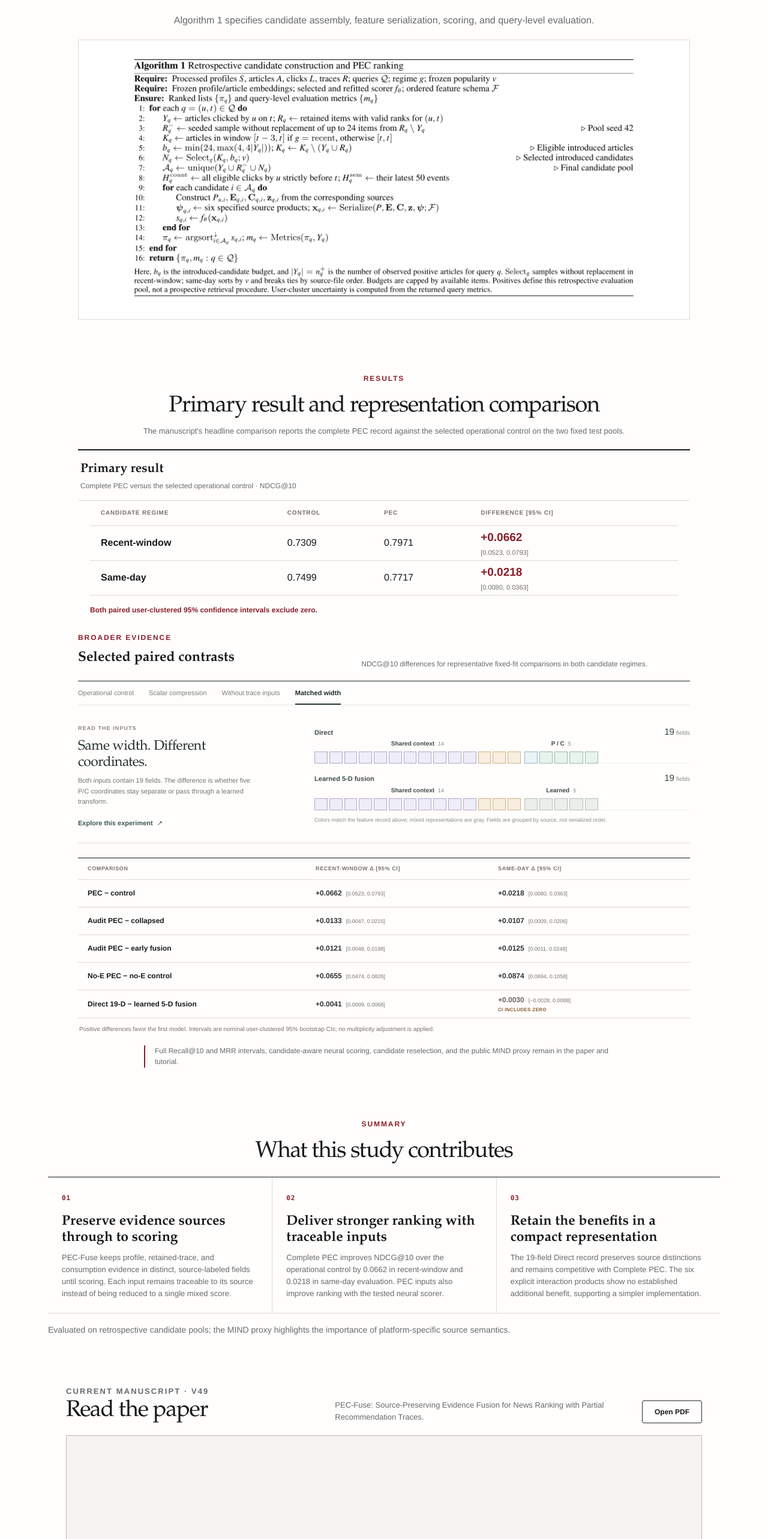
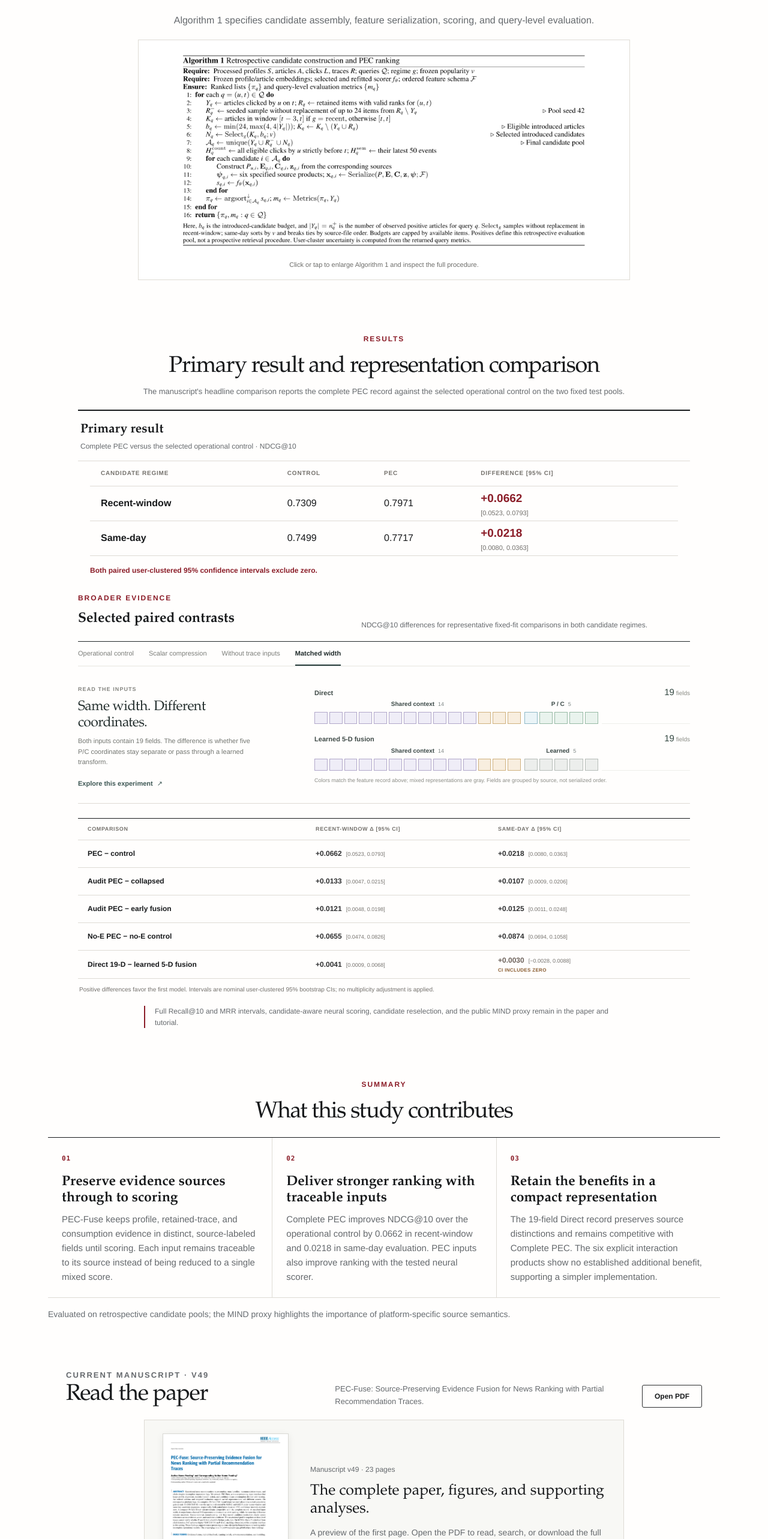
Before and after one commit to WoojinPark-Jay/pec-fuse-ranking, a React (Vite) app in the folder tutorial/: page / in a window 1280 px wide. Shown: the part 2057-4623 px from the top of the page at 60% size. Built offline with nearby package versions, Linux system fonts and the light colour scheme.

Commit message:
Improve page proportions, figure enlargement and manuscript preview

```diff
--- a/tutorial/src/project-home.css
+++ b/tutorial/src/project-home.css
@@ -215,8 +215,10 @@ body { margin: 0; background: var(--paper); color: var(--ink); }
 .algorithm-intro { max-width: 720px; margin: 38px auto 18px; text-align: center; }
 .algorithm-intro h3 { margin: 0; font-family: "Iowan Old Style", "Palatino Linotype", Georgia, serif; font-size: 26px; font-weight: 500; }
 .algorithm-intro p:not(.section-kicker) { color: var(--muted); }
-.algorithm-figure { overflow-x: auto; padding: 20px; border: 1px solid var(--line); background: #fff; }
-.algorithm-figure img { min-width: 820px; width: 100%; }
+.algorithm-figure { max-width: 820px; margin: 0 auto; padding: 16px; border: 1px solid var(--line); background: #fff; }
+.algorithm-figure img { min-width: 0; width: 100%; }
+.algorithm-figure figcaption { text-align: center; }
+.figure-zoom-hint { margin: 0; padding: 8px 16px 0; color: var(--muted); font-size: 13px; }
 
 .results-section { max-width: 1180px; }
 .result-block { max-width: 1020px; margin: 20px auto 0; border-top: 2px solid var(--ink); }
@@ -237,6 +239,8 @@ body { margin: 0; background: var(--paper); color: var(--ink); }
 .contrast-heading h3 { margin: 0; font-family: "Iowan Old Style", "Palatino Linotype", Georgia, serif; font-size: 23px; font-weight: 600; }
 .contrast-heading > p { margin: 0; color: var(--muted); font-size: 12px; line-height: 1.55; }
 .contrast-table { border-top: 1px solid var(--ink); border-bottom: 1px solid var(--line); }
+.contrast-table:focus-visible { outline: 2px solid #1d6077; outline-offset: 4px; }
+.mobile-scroll-hint { display: none; }
 .contrast-row { display: grid; grid-template-columns: 1.25fr 1fr 1fr; align-items: center; min-height: 46px; padding: 0 16px; border-bottom: 1px solid var(--line); }
 .contrast-row:last-child { border-bottom: 0; }
 .contrast-row > strong { font-size: 12px; font-weight: 700; }
@@ -249,8 +253,9 @@ body { margin: 0; background: var(--paper); color: var(--ink); }
 .results-note { max-width: 800px; margin: 20px auto 0; padding-left: 16px; border-left: 2px solid var(--ku-crimson); color: var(--muted); font-size: 12px; line-height: 1.55; }
 @media(max-width:680px) {
   .contrast-heading { grid-template-columns: 1fr; gap: 8px; }
-  .contrast-table { overflow-x: auto; }
-  .contrast-row { grid-template-columns: 190px 155px 155px; min-width: 500px; padding: 0 10px; }
+  .contrast-table { overflow-x: auto; overscroll-behavior-x: contain; }
+  .mobile-scroll-hint { display: block; margin: 12px 0 8px; color: var(--muted); font-size: 12px; line-height: 1.5; }
+  .contrast-row { grid-template-columns: 190px 155px 155px; min-width: 520px; padding: 0 10px; }
 }
 
 .takeaways-section { max-width: 1180px; margin: 0 auto; padding: 40px 30px 42px; border-top: 0; }
@@ -259,7 +264,7 @@ body { margin: 0; background: var(--paper); color: var(--ink); }
 .takeaway-grid article + article { border-left: 1px solid var(--line); }
 .takeaway-grid article > span { color: var(--ku-crimson); font-family: "SFMono-Regular", Consolas, monospace; font-size: 11px; font-weight: 700; letter-spacing: .08em; }
 .takeaway-grid h3 { margin: 13px 0 9px; font-family: "Iowan Old Style", "Palatino Linotype", Georgia, serif; font-size: 23px; font-weight: 600; line-height: 1.2; }
-.takeaway-grid p { margin: 0; color: var(--muted); font-size: 13px; line-height: 1.55; }
+.takeaway-grid p { margin: 0; color: var(--muted); font-size: 15px; line-height: 1.6; }
 
 .demo-section {
   max-width: 900px;
@@ -329,8 +334,14 @@ body { margin: 0; background: var(--paper); color: var(--ink); }
 .manuscript-section { max-width: 1120px; padding-top: 38px; padding-bottom: 38px; }
 .manuscript-heading { display: grid; grid-template-columns: 1fr 1.15fr auto; gap: 26px; align-items: end; max-width: none; }
 .manuscript-heading p { margin: 0; color: var(--muted); font-size: 13px; }
-.paper-viewer { height: min(62vh, 600px); overflow: hidden; border: 1px solid #bdb9b2; background: #eeeae4; }
-.paper-viewer iframe { width: 100%; height: 100%; border: 0; background: #fff; }
+.paper-preview { display: grid; grid-template-columns: 210px minmax(0, 1fr); align-items: center; gap: 36px; max-width: 800px; margin: 0 auto; padding: 22px 30px; border: 1px solid var(--line); background: #f8f8f5; text-decoration: none; }
+.paper-preview img { width: 210px; height: auto; border: 1px solid #d9d9d4; box-shadow: 0 3px 12px rgb(0 0 0 / 7%); }
+.paper-preview-copy { display: grid; gap: 12px; }
+.paper-preview-copy small { color: var(--muted); font-size: 12px; }
+.paper-preview-copy strong { font-family: "Iowan Old Style", "Palatino Linotype", Georgia, serif; font-size: 25px; font-weight: 500; line-height: 1.2; }
+.paper-preview-copy > span { color: var(--muted); font-size: 14px; line-height: 1.6; }
+.paper-preview-copy b { justify-self: start; border-bottom: 1px solid currentColor; font-size: 13px; }
+.paper-preview:hover, .paper-preview:focus-visible { outline: 2px solid #1d6077; outline-offset: 3px; }
 
 .citation-section { display: grid; grid-template-columns: .75fr 1.25fr; gap: 38px; align-items: start; }
 .citation-section pre { overflow-x: auto; margin: 0; padding: 20px 22px; border: 1px solid #d9d5ce; border-top: 2px solid var(--ku-crimson); background: #fff; box-shadow: none; color: #252729; font-family: "SFMono-Regular", Consolas, monospace; font-size: 11px; line-height: 1.55; white-space: pre-wrap; }
@@ -386,8 +397,8 @@ body { margin: 0; background: var(--paper); color: var(--ink); }
   .paper-section { padding: 38px 20px; }
   .abstract-copy { font-size: 15px; }
   .architecture-figure { padding: 12px; }
-  .algorithm-intro { margin-top: 65px; }
-  .algorithm-figure { margin-right: -20px; margin-left: -20px; padding: 14px; }
+  .algorithm-intro { margin-top: 38px; }
+  .algorithm-figure { margin-right: 0; margin-left: 0; padding: 10px; }
   .headline-row { grid-template-columns: 1.2fr .7fr .7fr; gap: 8px; padding: 12px 8px; }
   .headline-row > :last-child { grid-column: 1 / -1; }
   .headline-header { display: none; }
@@ -403,7 +414,11 @@ body { margin: 0; background: var(--paper); color: var(--ink); }
   .preview-context { align-items: flex-start; }
   .preview-evidence { grid-template-columns: 1fr; gap: 9px; }
   .preview-score { padding-top: 8px; padding-left: 0; border-top: 1px solid #d5d0c9; border-left: 0; text-align: left; }
-  .paper-viewer { height: 430px; }
+  .paper-preview { grid-template-columns: 100px minmax(0, 1fr); gap: 16px; padding: 16px; }
+  .paper-preview img { width: 100px; }
+  .paper-preview-copy { gap: 8px; }
+  .paper-preview-copy strong { font-size: 20px; }
+  .paper-preview-copy > span { font-size: 13px; }
   .citation-section pre { padding: 18px; }
   .project-footer { display: grid; padding: 34px 20px 45px; }
   .footer-links { justify-content: flex-start; }
@@ -431,8 +446,8 @@ img[alt*="algorithm" i] {
 .figure-preview-toolbar > div { display: flex; align-items: center; gap: 8px; }
 .figure-preview-toolbar button, .figure-preview-toolbar a { padding: 7px 10px; border: 1px solid #cbd1d4; border-radius: 0; background: #fff; color: #202b32; font: inherit; font-size: 13px; text-decoration: none; cursor: pointer; white-space: nowrap; }
 .figure-preview-scroll { overflow: auto; min-height: 0; padding: 16px; overscroll-behavior: contain; }
-.architecture-figure .figure-preview-scroll img { display: block; width: 100%; max-width: none; height: auto; }
-.architecture-figure .figure-preview-dialog.is-zoomed .figure-preview-scroll img { width: max(1800px, 150%); }
+.paper-figure .figure-preview-scroll img { display: block; width: 100%; max-width: none; height: auto; }
+.paper-figure .figure-preview-dialog.is-zoomed .figure-preview-scroll img { width: max(1800px, 150%); }
 @media (max-width: 600px) {
   .figure-preview-toolbar { padding: 10px; flex-wrap: wrap; }
   .figure-preview-toolbar strong span { display: none; }
--- a/tutorial/src/project-home.tsx
+++ b/tutorial/src/project-home.tsx
@@ -123,7 +123,27 @@ export function ProjectHome(_props: { lang: "en" | "ko" }) {
             <p className="section-kicker">Candidate construction</p><h3>Retrospective candidate construction and ranking</h3>
             <p>Algorithm 1 specifies candidate assembly, feature serialization, scoring, and query-level evaluation.</p>
           </div>
-          <figure className="paper-figure algorithm-figure"><img src="./paper-algorithm-1.png?v=49" alt="Algorithm 1 from manuscript revision v49: Retrospective candidate construction and PEC ranking" /></figure>
+          <figure className="paper-figure algorithm-figure">
+            <button type="button" className="figure-preview-trigger" aria-label="Enlarge Algorithm 1 on this page" aria-haspopup="dialog" onClick={(event) => event.currentTarget.parentElement?.querySelector('dialog')?.showModal()}>
+              <img src="./paper-algorithm-1.png?v=49" alt="Algorithm 1 from manuscript revision v49: Retrospective candidate construction and PEC ranking" />
+            </button>
+            <figcaption>Click or tap to enlarge Algorithm 1 and inspect the full procedure.</figcaption>
+            <dialog className="figure-preview-dialog" aria-label="Algorithm 1: candidate construction and ranking" onClick={(event) => { if (event.target === event.currentTarget) event.currentTarget.close(); }} onClose={(event) => { event.currentTarget.classList.remove('is-zoomed'); event.currentTarget.querySelector('button[aria-pressed]')?.setAttribute('aria-pressed', 'false'); }}>
+              <div className="figure-preview-surface">
+                <div className="figure-preview-toolbar">
+                  <strong>Algorithm 1 <span>Candidate construction</span></strong>
+                  <div>
+                    <button type="button" aria-pressed="false" onClick={(event) => { const zoomed = event.currentTarget.closest('dialog')?.classList.toggle('is-zoomed'); event.currentTarget.setAttribute('aria-pressed', String(Boolean(zoomed))); }}>Zoom / fit</button>
+                    <button type="button" autoFocus aria-label="Close enlarged algorithm" onClick={(event) => event.currentTarget.closest('dialog')?.close()}>Close</button>
+                  </div>
+                </div>
+                <p className="figure-zoom-hint">Use Zoom / fit, then scroll to inspect the details.</p>
+                <div className="figure-preview-scroll" tabIndex={0} role="region" aria-label="Scrollable enlarged algorithm">
+                  <img src="./paper-algorithm-1.png?v=49" alt="Full Algorithm 1: retrospective candidate construction and PEC ranking" />
+                </div>
+              </div>
+            </dialog>
+          </figure>
         </section>
 
         <section className="paper-section results-section" id="results">
@@ -148,7 +168,8 @@ export function ProjectHome(_props: { lang: "en" | "ko" }) {
               <p>NDCG@10 differences for representative fixed-fit comparisons in both candidate regimes.</p>
             </div>
             <ComparisonInputExplorer />
-            <div className="contrast-table" role="table" aria-label="Selected paired NDCG at 10 contrasts">
+            <p className="mobile-scroll-hint" id="contrast-scroll-hint">Swipe horizontally to compare both regimes. Keyboard: focus the table and use the arrow keys.</p>
+            <div className="contrast-table" role="table" aria-label="Selected paired NDCG at 10 contrasts" aria-describedby="contrast-scroll-hint" tabIndex={0}>
               <div className="contrast-row contrast-header" role="row"><span role="columnheader">Comparison</span><span role="columnheader">Recent-window Δ [95% CI]</span><span role="columnheader">Same-day Δ [95% CI]</span></div>
               <div className="contrast-row" role="row"><strong role="cell">PEC − control</strong><span className="contrast-estimate" role="cell">+0.0662 <small>[0.0523, 0.0793]</small></span><span className="contrast-estimate" role="cell">+0.0218 <small>[0.0080, 0.0363]</small></span></div>
               <div className="contrast-row" role="row"><strong role="cell">Audit PEC − collapsed</strong><span className="contrast-estimate" role="cell">+0.0133 <small>[0.0047, 0.0215]</small></span><span className="contrast-estimate" role="cell">+0.0107 <small>[0.0009, 0.0206]</small></span></div>
@@ -180,9 +201,15 @@ export function ProjectHome(_props: { lang: "en" | "ko" }) {
             <p>PEC-Fuse: Source-Preserving Evidence Fusion for News Ranking with Partial Recommendation Traces.</p>
             <ExternalLink href={PAPER_URL} className="project-button">Open PDF</ExternalLink>
           </div>
-          <div className="paper-viewer">
-            <iframe src={`${PAPER_URL}#view=FitH`} title="PEC-Fuse current manuscript PDF" loading="lazy" />
-          </div>
+          <ExternalLink href={PAPER_URL} className="paper-preview">
+            <img src="./paper-first-page-v49.png" alt="First-page preview of the PEC-Fuse v49 manuscript" loading="lazy" />
+            <span className="paper-preview-copy">
+              <small>Manuscript v49 · 23 pages</small>
+              <strong>The complete paper, figures, and supporting analyses.</strong>
+              <span>A preview of the first page. Open the PDF to read, search, or download the full manuscript.</span>
+              <b>Open full PDF</b>
+            </span>
+          </ExternalLink>
         </section>
 
         <section className="demo-section" id="demo">
```
Also changed, not shown: tutorial/public/paper-first-page-v49.png (added), 1 other file (tests, documents, lock files or other folders).
